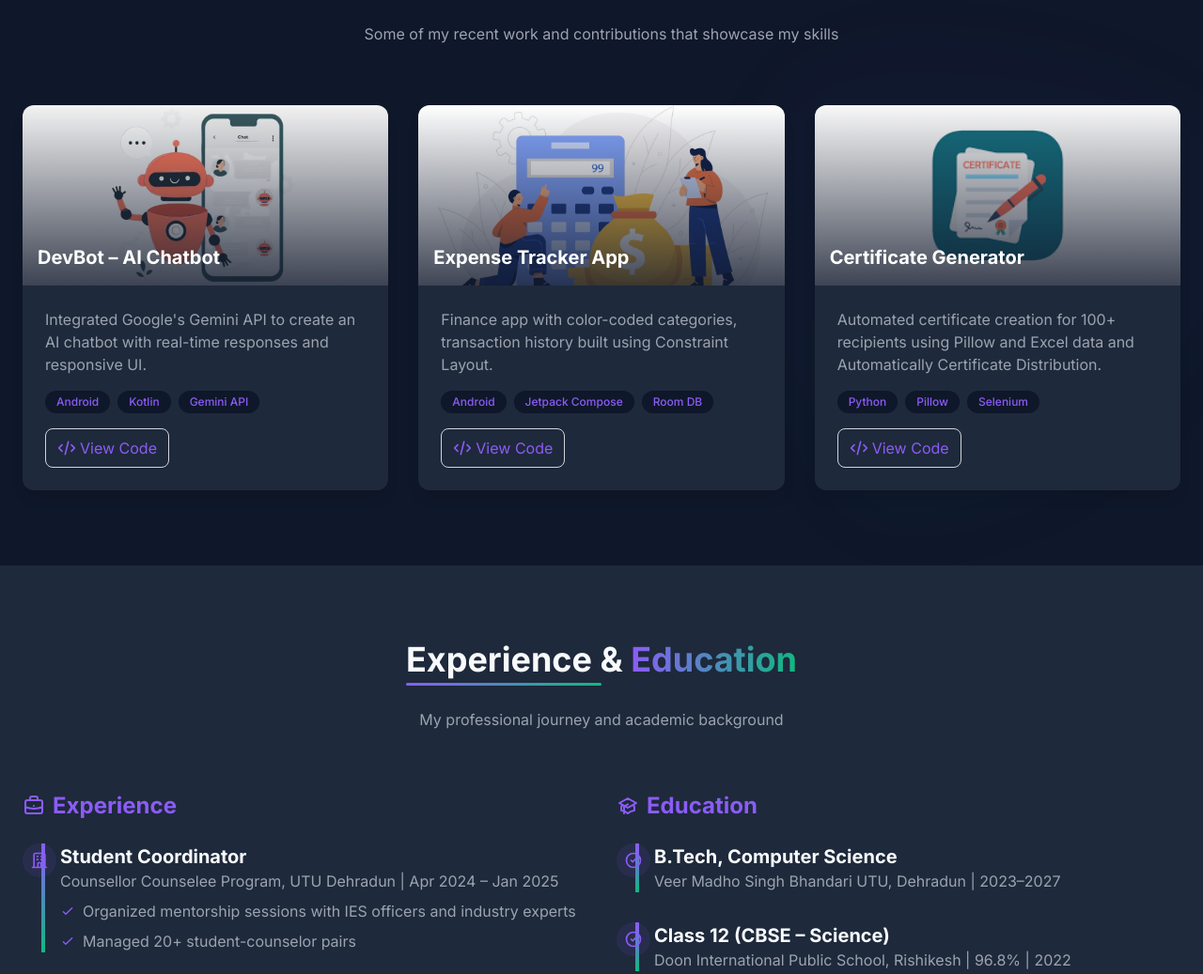
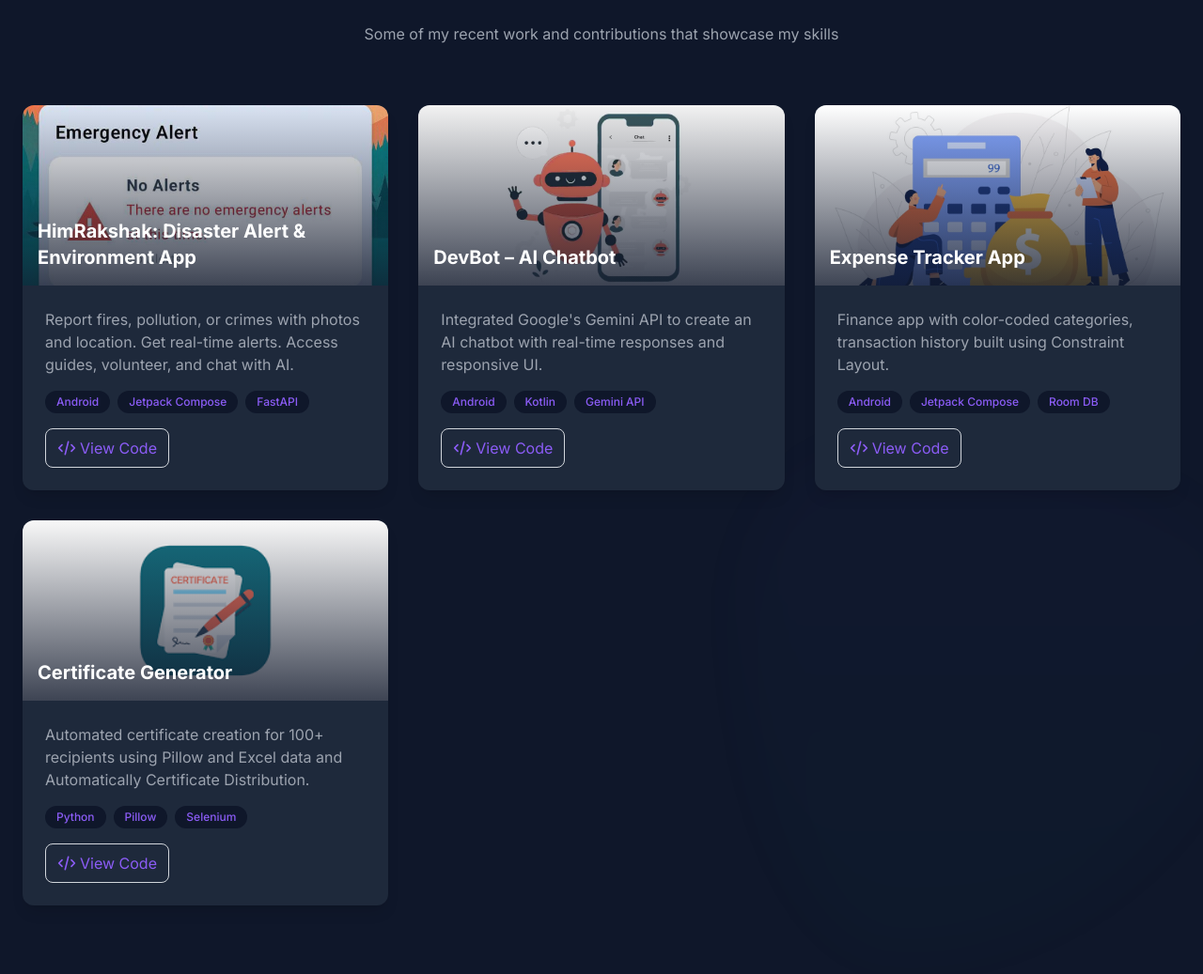
Before and after one commit to devesh-rawat/MyPortfolio, a plain HTML site: page index.html in a window 1280 px wide. Shown: the part 1638-2675 px from the top of the page at 94% size. Drawn offline with nearby package versions, Linux system fonts and the light colour scheme.

Commit message:
Commiting HimRakshak

```diff
--- a/index.html
+++ b/index.html
@@ -366,7 +366,44 @@
         </p>
       </div>
 
-      <div class="grid grid-cols-1 md:grid-cols-2 lg:grid-cols-3 gap-8">
+      <div class="grid grid-cols-1 md:grid-cols-2 lg:grid-cols-3 gap-8 justify-items-center">
+         <div class="bg-surface rounded-xl overflow-hidden shadow-lg card-hover">
+          <div class="h-48 overflow-hidden relative">
+            <div class="absolute inset-0 bg-gradient-to-t from-dark/80 to-transparent z-10"></div>
+            <!-- Replace with your actual project image path -->
+            <img src="/img.jpeg"
+                 alt="HimRakshak App"
+                 class="w-full h-full object-cover transition-transform duration-500 hover:scale-110">
+            <div class="absolute bottom-0 left-0 z-20 p-4">
+              <h3 class="text-xl font-bold text-white">HimRakshak: Disaster Alert & Environment App</h3>
+            </div>
+          </div>
+          <div class="p-6">
+            <p class="text-gray-400 mb-4">
+            Report fires, pollution, or crimes with photos and location. Get real-time alerts. Access guides, volunteer, and chat with AI.
+            </p>
+            <div class="flex flex-wrap gap-2 mb-4">
+              <span class="bg-dark text-primary text-xs font-medium px-3 py-1 rounded-full">Android</span>
+              <span class="bg-dark text-primary text-xs font-medium px-3 py-1 rounded-full">Jetpack Compose</span>
+              <span class="bg-dark text-primary text-xs font-medium px-3 py-1 rounded-full">FastAPI</span>
+            </div>
+            <div class="flex space-x-4">
+
+              <a href="https://github.com/devesh-rawat/Himrakshak-admin"
+   target="_blank"
+   rel="noopener noreferrer"
+   class="text-primary hover:text-primary/80 flex items-center transition-colors duration-300
+          border border-gray-300 hover:border-gray-400 rounded-lg shadow-sm hover:shadow-md
+          px-3 py-2">
+    <svg xmlns="http://www.w3.org/2000/svg" class="h-5 w-5 mr-1" fill="none" viewBox="0 0 24 24" stroke="currentColor">
+      <path stroke-linecap="round" stroke-linejoin="round" stroke-width="2" d="M10 20l4-16m4 4l4 4-4 4M6 16l-4-4 4-4" />
+    </svg>
+    View Code
+</a>
+            </div>
+          </div>
+        </div>
+
         <!-- DevBot -->
         <div class="bg-surface rounded-xl overflow-hidden shadow-lg card-hover">
           <div class="h-48 overflow-hidden relative">
```
Also changed, not shown: img.jpeg (added), 1 other file.
